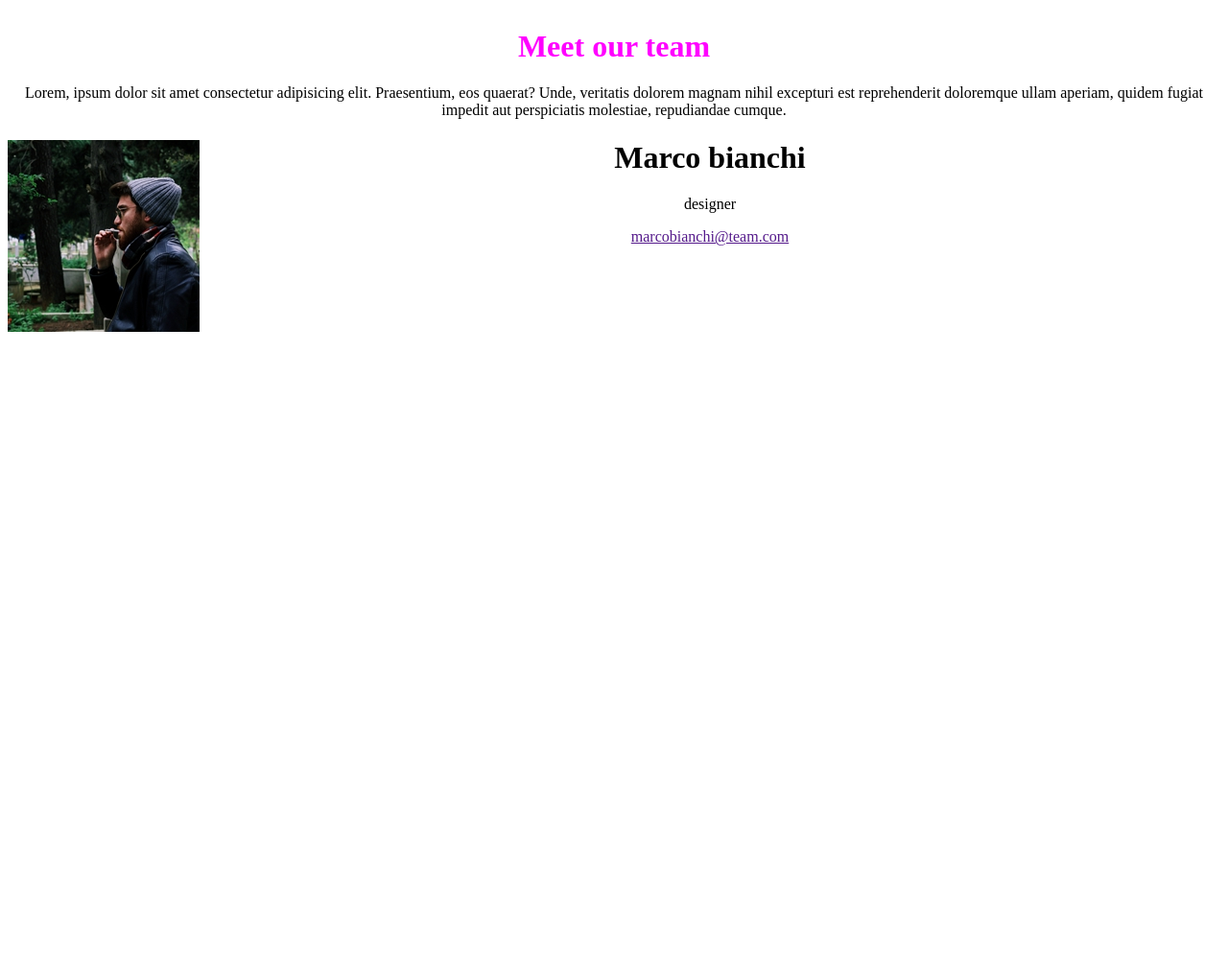
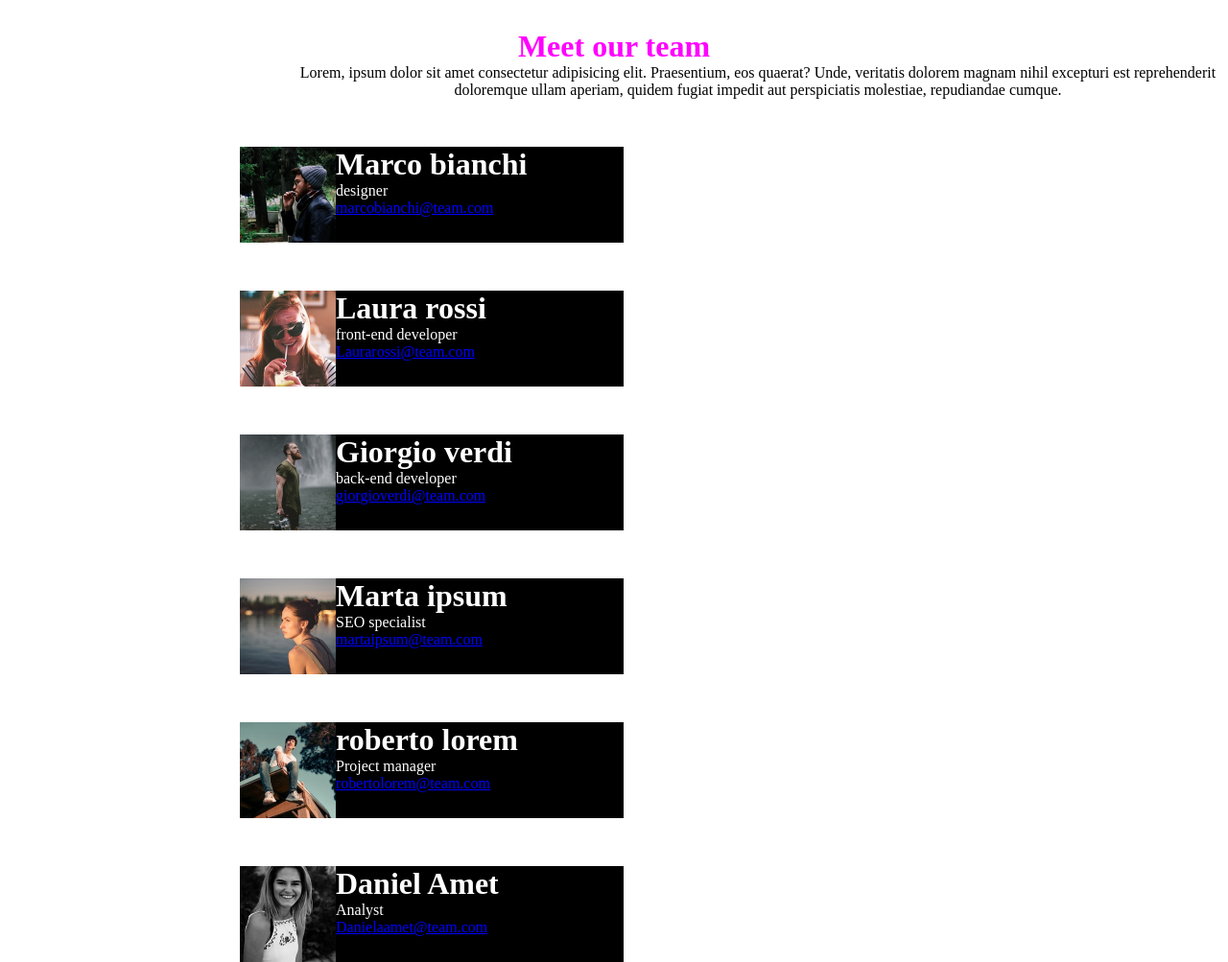
Before and after one commit to gabrielebarcellona/html-css-float-cards, a plain HTML site: page index.html in a window 1280 px wide. Shown: the whole page at 96% size. Before the commit the page ends 800 px from the top, so only its background shows below. Drawn offline with Linux system fonts and the light colour scheme.

Commit message:
ADD STRUCTURE HTML AND CSS

```diff
--- a/assets/style.css
+++ b/assets/style.css
@@ -1,20 +1,52 @@
 *{
+    box-sizing: border-box;
+    margin: 0;
+    padding: 0;
+}
 
-    box-sizing: border-box;
+body{
+    font-family: ;
+}
+
+    #pp{
+        text-align: center;
+        max-width: 1000px;
+        margin-left: 300px;
+    }
+
+.color-email{
+    color: blue;
 }
 
 body{
     margin-top: 30px;
-    text-align: center;
+
 
 
 }
 
 .title{
     color: fuchsia;
+    text-align: center;
 }
 
-.floater{
+.floater {
     float: left;
-     ;
-}
+
+    height: 100px;
+
+    }
+
+    .cleared{
+        clear: both;
+    }
+
+    .person{
+        background-color: black;
+        color: white;
+        margin:auto;
+        max-width: 400px;
+        /* float: left; */
+        margin-left: 250px;
+        margin-top: 50px;
+    }
--- a/index.html
+++ b/index.html
@@ -10,15 +10,57 @@
 <body>
     <div class="container">
         <h1 class="title">Meet our team</h1>
-        <p>Lorem, ipsum dolor sit amet consectetur adipisicing elit. Praesentium, eos quaerat? Unde, veritatis dolorem magnam nihil excepturi est reprehenderit doloremque ullam aperiam, quidem fugiat impedit aut perspiciatis molestiae, repudiandae cumque.</p>
+        <p id="pp">Lorem, ipsum dolor sit amet consectetur adipisicing elit. Praesentium, eos quaerat? Unde, veritatis dolorem magnam nihil excepturi est reprehenderit doloremque ullam aperiam, quidem fugiat impedit aut perspiciatis molestiae, repudiandae cumque.</p>
 
-        <div>
+        <div class="person">
             <img class="floater" src="img/male1.png" alt="">
             <h1>Marco bianchi</h1>
             <p>designer</p>
-            <a href="">marcobianchi@team.com</a>
+            <a  class="color-email" href="">marcobianchi@team.com</a>
+            <div class="cleared"></div>
 
         </div>
+        <div class="person">
+            <img class="floater" src="img/female1.png" alt="">
+            <h1>Laura rossi</h1>
+            <p>front-end developer</p>
+            <a  class="color-email" href="">Laurarossi@team.com</a>
+            <div class="cleared"></div>
+
+        </div>
+        <div class="person">
+            <img class="floater" src="img/male2.png" alt="">
+            <h1>Giorgio verdi</h1>
+            <p>back-end developer</p>
+            <a class="color-email" href="">giorgioverdi@team.com</a>
+            <div class="cleared"></div>
+
+        </div>
+        <div class="person">
+            <img class="floater" src="img/female2.png" alt="">
+            <h1>Marta ipsum</h1>
+            <p>SEO specialist</p>
+            <a class="color-email" href="">martaipsum@team.com</a>
+            <div class="cleared"></div>
+
+        </div>
+        <div class="person">
+            <img class="floater" src="img/male3.png" alt="">
+            <h1>roberto lorem</h1>
+            <p>Project manager</p>
+            <a class="color-email" href="">robertolorem@team.com</a>
+            <div class="cleared"></div>
+
+        </div>
+        <div class="person">
+            <img class="floater" src="img/female3.png" alt="">
+            <h1>Daniel Amet</h1>
+            <p>Analyst</p>
+            <a class="color-email" href="">Danielaamet@team.com</a>
+            <div class="cleared"></div>
+
+        </div>
+
 
 
 
```
